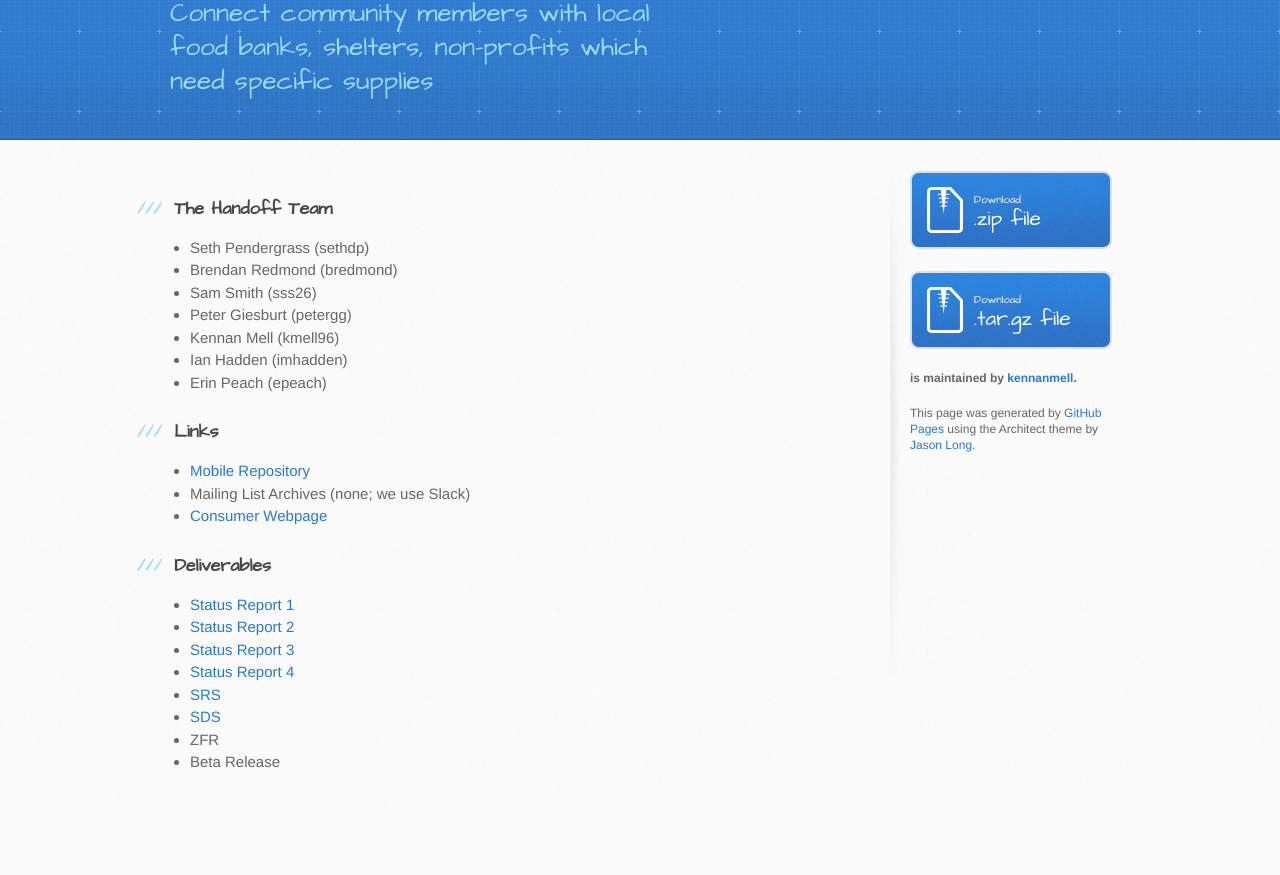
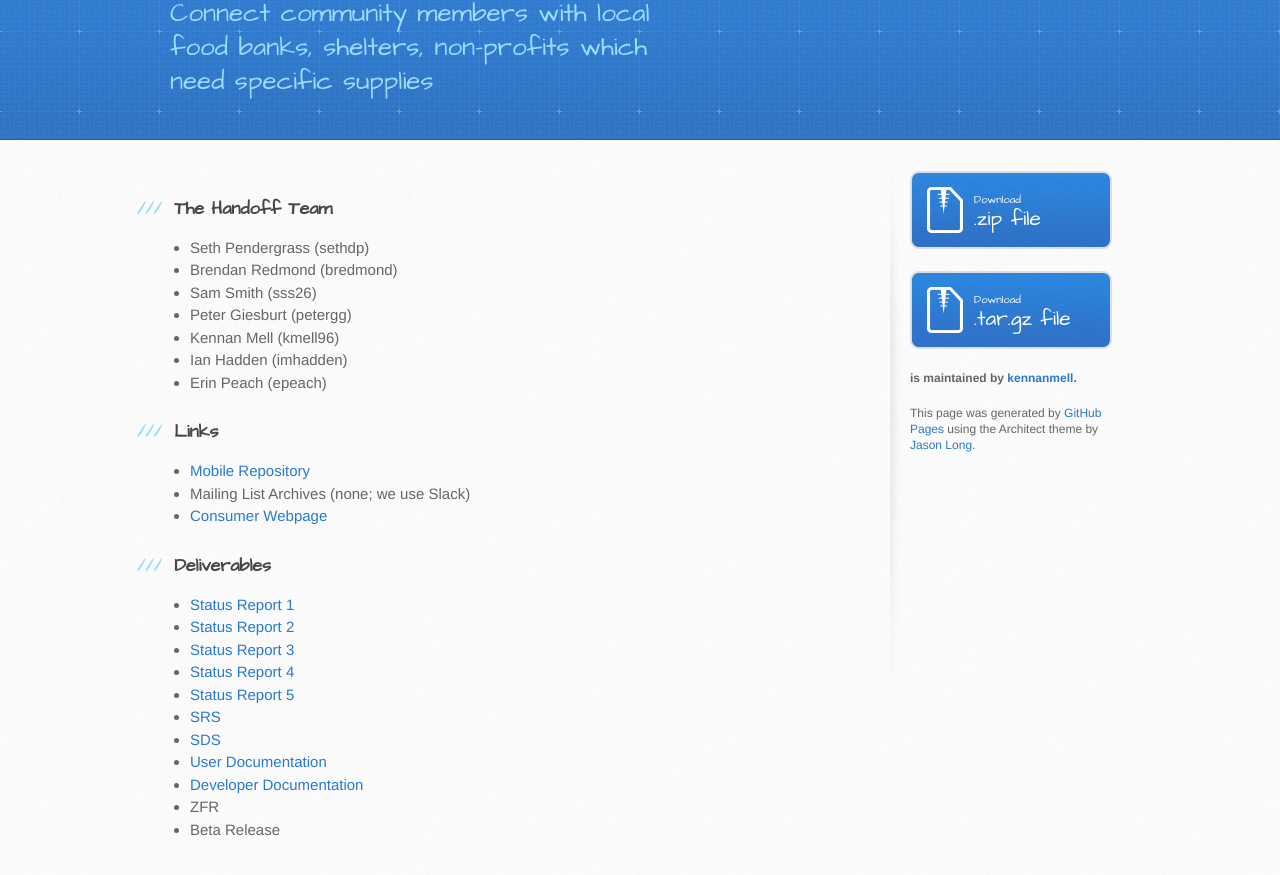
Before and after one commit to kennanmell/Handoff, a website: page index.html in a window 1280 px wide. Shown: the part 129-1004 px from the top of the page. Before the commit the page ends 945 px from the top, so only its background shows below. Drawn offline with Linux system fonts and the light colour scheme.

Commit message:
Updated Developer Website
Added status report 5, updated SRS, SDS, User Doc, Developer Doc, and linked to our uber repo instead of front end repo

```diff
--- a/index.html
+++ b/index.html
@@ -45,7 +45,7 @@
 <a id="links" class="anchor" href="#links" aria-hidden="true"><span aria-hidden="true" class="octicon octicon-link"></span></a>Links</h3>
 
 <ul>
-<li><a href="https://github.com/kennanmell/Handoff">Mobile Repository</a></li>
+<li><a href="https://github.com/sethdp/HandOff">Mobile Repository</a></li>
 <li>Mailing List Archives (none; we use Slack)</li>
 <li><a href="https://sites.google.com/a/uw.edu/handoff/home">Consumer Webpage</a></li>
 </ul>
@@ -58,8 +58,11 @@
 <li><a href="https://drive.google.com/file/d/0Bxl5qt_N-kRcVEtzcmZod2FkY2M/view?usp=sharing">Status Report 2</a></li>
 <li><a href="https://drive.google.com/file/d/0Bxl5qt_N-kRcbDUtNHVzdzJXSFk/view?usp=sharing">Status Report 3</a></li>
 <li><a href="https://drive.google.com/file/d/0Bxl5qt_N-kRcaTJNX1BuMXYtQVk/view?usp=sharing">Status Report 4</a></li>
-<li><a href="https://docs.google.com/document/d/1vWNAnATcPzw5KWn3t_P64o-IljKZ3VTaXpC_q2KYVfg/edit">SRS</a></li>
-<li><a href="https://drive.google.com/open?id=1iC6EcRj5bxwgFf13Wzo3nvX2wX9IjRAfEDyYiWyWm7o">SDS</a></li>
+<li><a href="https://docs.google.com/document/d/1U7FqLSSbG3xLBNsRP40LjLQZXfH8FroRw9QxkZcQtOo/edit">Status Report 5</a></li>
+<li><a href="https://docs.google.com/document/d/16Sk5xnaGNvugfT43JnBuRj2ZRNfDUVKhCmf89d1YYVg/edit?usp=drive_web">SRS</a></li>
+<li><a href="https://docs.google.com/document/d/1VkKsPznzvbDzED6QsKlskpPOiblSLEMZoQOy5gzQNY4/edit">SDS</a></li>
+<li><a href="https://docs.google.com/document/d/1uEb9O-f9yRmtfAuX54GPyxnoD6p5obW4p6eagjO7omk/edit">User Documentation</a></li>
+<li><a href="https://docs.google.com/document/d/15dRvQXjGZA5Sw6_bsDUBQbia0PBF6v1Qiyf4tRnUncc/edit">Developer Documentation</a></li>
 <li>ZFR</li>
 <li>Beta Release</li>
 </ul>
```
